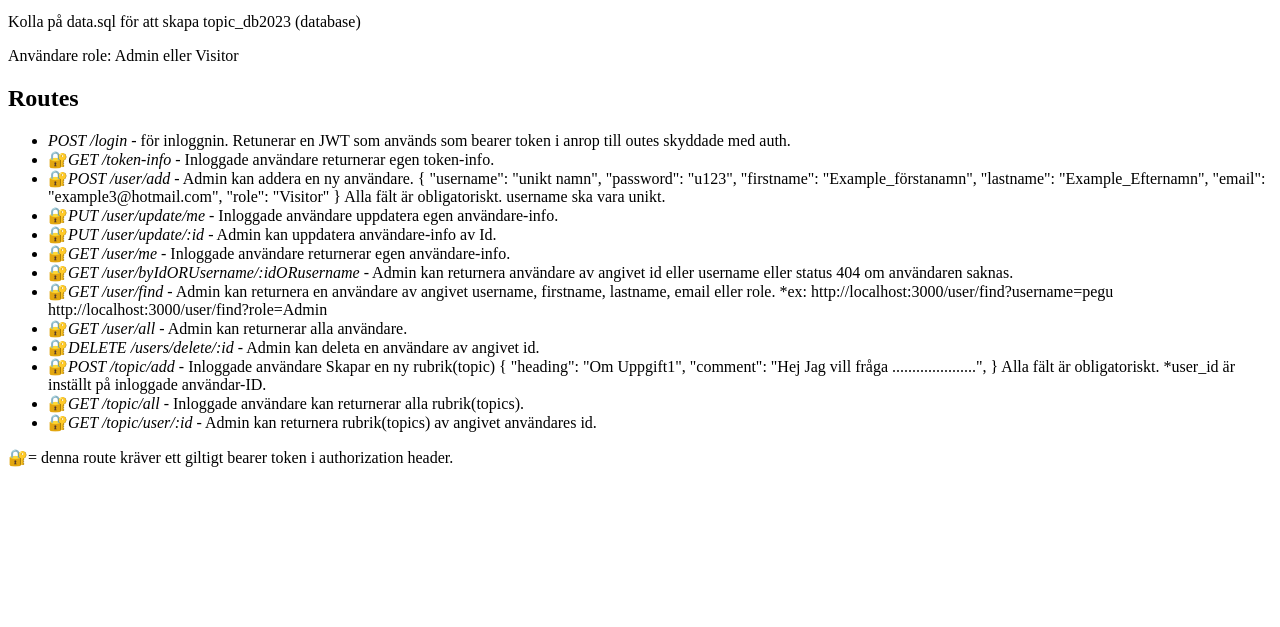
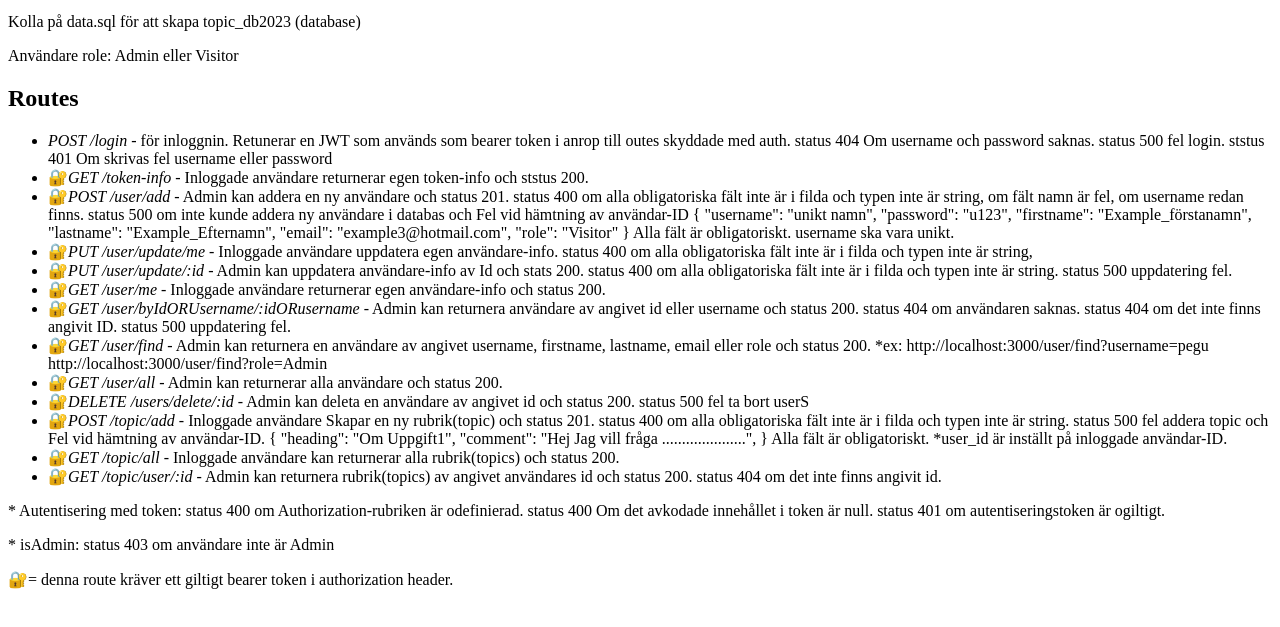
Before and after one commit to miwgu/FWK23S_Node.js_API, a website: page dokumentation.html in a window 1280 px wide. Shown: the part 101-728 px from the top of the page. Drawn offline with Linux system fonts and the light colour scheme.

Commit message:
Edit dokumentation

```diff
--- a/dokumentation.html
+++ b/dokumentation.html
@@ -13,10 +13,10 @@
     <h2>Routes</h2>
 
     <ul>
-        <li><span>         </span><em>POST /login</em> - för inloggnin. Retunerar en JWT som används som bearer token i anrop till outes skyddade med auth. </li>
-        <li><span>&#x1f510;</span><em>GET /token-info</em> - Inloggade användare returnerar egen token-info. </li>
+        <li><span>         </span><em>POST /login</em> - för inloggnin. Retunerar en JWT som används som bearer token i anrop till outes skyddade med auth. status 404 Om username och password saknas. status 500 fel login. ststus 401 Om skrivas fel username eller password  </li>
+        <li><span>&#x1f510;</span><em>GET /token-info</em> - Inloggade användare returnerar egen token-info och ststus 200. </li>
 
-        <li><span>&#x1f510;</span><em>POST /user/add</em> - Admin kan addera en ny användare.
+        <li><span>&#x1f510;</span><em>POST /user/add</em> - Admin kan addera en ny användare och status 201. status 400 om alla obligatoriska fält inte är i filda och typen inte är string, om fält namn är fel, om username redan finns. status 500 om inte kunde addera ny användare i databas och Fel vid hämtning av användar-ID
         {
             "username": "unikt namn",
             "password": "u123",
@@ -27,25 +27,28 @@
         }
         Alla fält är obligatoriskt. username ska vara unikt.
         </li>
-        <li><span>&#x1f510;</span><em>PUT /user/update/me</em> - Inloggade användare uppdatera egen användare-info. </li>
-        <li><span>&#x1f510;</span><em>PUT /user/update/:id</em> - Admin kan uppdatera användare-info av Id. </li>
-        <li><span>&#x1f510;</span><em>GET /user/me</em> - Inloggade användare returnerar egen användare-info. </li>
-        <li><span>&#x1f510;</span><em>GET /user/byIdORUsername/:idORusername</em> - Admin kan returnera användare av angivet id eller username eller status 404 om användaren saknas. </li>
-        <li><span>&#x1f510;</span><em>GET /user/find</em> - Admin kan returnera en användare av angivet username, firstname, lastname, email eller role.
+        <li><span>&#x1f510;</span><em>PUT /user/update/me</em> - Inloggade användare uppdatera egen användare-info. status 400 om alla obligatoriska fält inte är i filda och typen inte är string,</li>
+        <li><span>&#x1f510;</span><em>PUT /user/update/:id</em> - Admin kan uppdatera användare-info av Id och stats 200. status 400 om alla obligatoriska fält inte är i filda och typen inte är string. status 500 uppdatering fel. </li>
+        <li><span>&#x1f510;</span><em>GET /user/me</em> - Inloggade användare returnerar egen användare-info och status 200. </li>
+        <li><span>&#x1f510;</span><em>GET /user/byIdORUsername/:idORusername</em> - Admin kan returnera användare av angivet id eller username och status 200. status 404 om användaren saknas. status 404 om det inte finns angivit ID. status 500 uppdatering fel. </li>
+        <li><span>&#x1f510;</span><em>GET /user/find</em> - Admin kan returnera en användare av angivet username, firstname, lastname, email eller role och status 200.
             *ex: http://localhost:3000/user/find?username=pegu http://localhost:3000/user/find?role=Admin </li>
 
-        <li><span>&#x1f510;</span><em>GET /user/all</em> - Admin kan returnerar alla användare. </li>
-        <li><span>&#x1f510;</span><em>DELETE /users/delete/:id</em> - Admin kan deleta en användare av angivet id.</li>
-        <li><span>&#x1f510;</span><em>POST /topic/add</em> - Inloggade användare Skapar en ny rubrik(topic)
+        <li><span>&#x1f510;</span><em>GET /user/all</em> - Admin kan returnerar alla användare och status 200. </li>
+        <li><span>&#x1f510;</span><em>DELETE /users/delete/:id</em> - Admin kan deleta en användare av angivet id och status 200. status 500 fel ta bort userS </li>
+        <li><span>&#x1f510;</span><em>POST /topic/add</em> - Inloggade användare Skapar en ny rubrik(topic) och status 201. status 400 om alla obligatoriska fält inte är i filda och typen inte är string. status 500 fel addera topic och Fel vid hämtning av användar-ID.
             {
                 "heading": "Om Uppgift1",
                 "comment": "Hej Jag vill fråga .....................",
             }
             Alla fält är obligatoriskt. *user_id är inställt på inloggade användar-ID.
         </li>
-        <li><span>&#x1f510;</span><em>GET /topic/all</em> - Inloggade användare kan returnerar alla rubrik(topics). </li>
-        <li><span>&#x1f510;</span><em>GET /topic/user/:id</em> - Admin kan returnera rubrik(topics) av angivet användares id. </li>
+        <li><span>&#x1f510;</span><em>GET /topic/all</em> - Inloggade användare kan returnerar alla rubrik(topics) och status 200. </li>
+        <li><span>&#x1f510;</span><em>GET /topic/user/:id</em> - Admin kan returnera rubrik(topics) av angivet användares id och status 200. status 404 om det inte finns angivit id.</li>
+
     </ul>
+    <p>* Autentisering med token: status 400 om Authorization-rubriken är odefinierad. status 400 Om det avkodade innehållet i token är null. status 401 om autentiseringstoken är ogiltigt. </p>
+    <p>* isAdmin: status 403 om användare inte är Admin</p>
 
     <p><span>&#x1f510;</span>= denna route kräver ett giltigt bearer token i authorization header.</p>
 </body>
--- a/index.js
+++ b/index.js
@@ -595,7 +595,7 @@ app.post(topicPath+"/add", authToken, function (req, res) {
                 if(error){
                     console.error("Adding user Error!: "+ error);//error detail
 
-                    return res.status(500).send("500: Error adding user")
+                    return res.status(500).send("500: Error adding topic")
                 }
 
               console.log(results)
```
